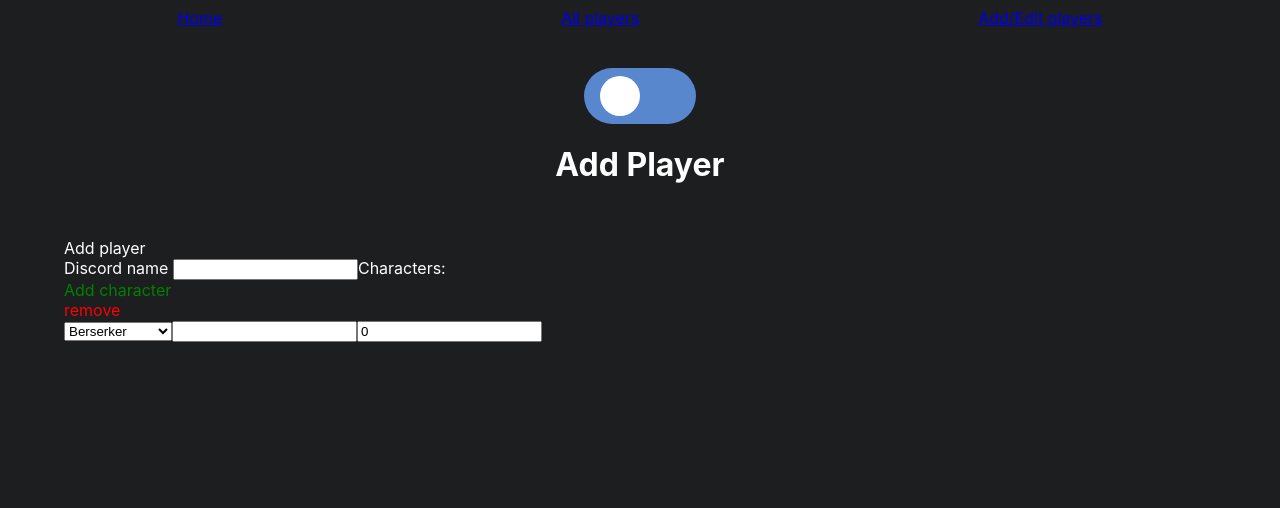
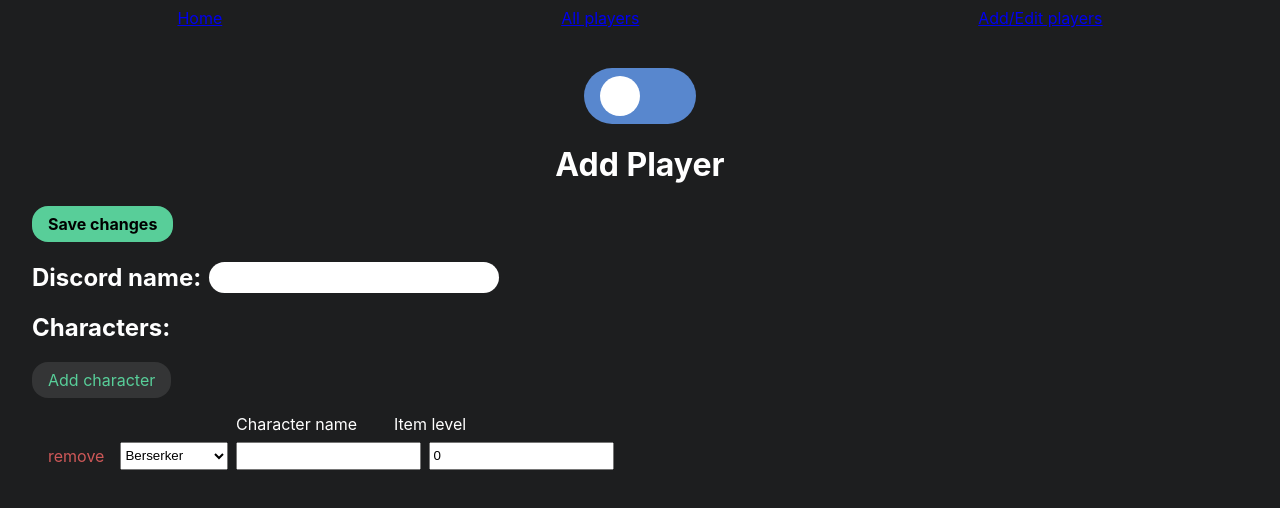
Before and after one commit to NamesRunOut/la-raids, a React (Create React App) app: page /addPlayer in a window 1280 px wide. Both pictures are taken after a click on the element "Add character". Shown: the top 508 px of the page. Built offline with nearby package versions, Linux system fonts and the light colour scheme.

Commit message:
add and edit working

```diff
--- a/src/pages/AddPlayer/components/AddPlayer.tsx
+++ b/src/pages/AddPlayer/components/AddPlayer.tsx
@@ -3,18 +3,10 @@ import {addPlayer as addPlayerToDB, character_class} from "../../../firebase/uti
 import {db} from "../../../firebase/init";
 import styled from "styled-components";
 import {classData} from "../../../data/classData";
+import {Add, Character, Header, Input, Remove, Save } from "./styles";
 
 const Wrapper = styled.div`
-  padding: 2rem;
   color: white;
-`
-
-const Add = styled.div`
-  color: green;
-`
-
-const Remove = styled.div`
-  color: red;
 `
 
 const AddPlayer = () => {
@@ -23,8 +15,7 @@ const AddPlayer = () => {
         characters: []
     })
 
-    const addPlayer = () => {
-        console.log(player.characters)
+    const saveChanges = () => {
         let tmp = player
         for (let i=0;i<tmp.characters.length;i++){
             tmp.characters[i] = {
@@ -83,20 +74,27 @@ const AddPlayer = () => {
 
     return (
         <Wrapper>
-            <div onClick={addPlayer}>Add player</div>
-            Discord name <input value={player.name} onChange={e => setPlayer({...player, name: e.target.value})} />
-            Characters:
+            <Save onClick={saveChanges}>Save changes</Save>
+            <Header>Discord name: <Input value={player.name} onChange={e => setPlayer({...player, name: e.target.value})} /></Header>
+
+            <Header>Characters:</Header>
             <Add onClick={addCharacter}>Add character</Add>
 
+            <Character>
+                <div style={{width: "70px"}}/>
+                <div style={{width: "110px"}}/>
+                <div style={{width: "150px"}}>Character name</div>
+                <div style={{width: "150px"}}>Item level</div>
+            </Character>
             {player.characters.map((char: any) =>
-                <div key={char.id}>
+                <Character key={char.id}>
                     <Remove onClick={() => removeCharacter(char)}>remove</Remove>
                     <select value={char.class || character_class[character_class.Berserker]} onChange={(e) => changeClass(e, char.id)}>
                         {Object.keys(classData).map((spec: any) => <option key={`${char.id}-${spec}`} value={spec}>{spec}</option>)}
                     </select>
                     <input value={char.name} onChange={e => changeName(e, char.id)} />
                     <input type="number" value={char.ilvl} onChange={e => changeIlvl(e, char.id)} />
-                </div>
+                </Character>
             )}
         </Wrapper>
     );
--- a/src/pages/AddPlayer/components/EditPlayer.tsx
+++ b/src/pages/AddPlayer/components/EditPlayer.tsx
@@ -5,18 +5,10 @@ import styled from "styled-components";
 import {player as playerI} from "../../../firebase/utils";
 import {collection, doc, Firestore, getDoc, getDocs, query, setDoc, where} from "firebase/firestore";
 import {classData} from "../../../data/classData";
+import {Add, Character, Header, Input, PlayerSelect, Remove, Save} from "./styles";
 
 const Wrapper = styled.div`
-  padding: 2rem;
   color: white;
-`
-
-const Add = styled.div`
-  color: green;
-`
-
-const Remove = styled.div`
-  color: red;
 `
 
 const getPlayerId = async (db: Firestore, playerName: string) => {
@@ -129,24 +121,32 @@ const EditPlayer = () => {
 
     return (
         <Wrapper>
-            <select value={player.origName} onChange={changePlayer}>
-                {allPlayers.map((p: any) => <option key={p.origName} value={p.name}>{p.name}</option>)}
-            </select>
+            <Header>
+                <Save onClick={saveChanges}>Save changes</Save>
+                <PlayerSelect value={player.origName} onChange={changePlayer}>
+                    {allPlayers.map((p: any) => <option key={p.origName} value={p.name}>{p.name}</option>)}
+                </PlayerSelect>
+            </Header>
 
-            <div onClick={saveChanges}>Save changes</div>
-            Discord name <input value={player.name} onChange={e => setPlayer({...player, name: e.target.value})} />
-            Characters:
+            <Header>Discord name <Input value={player.name} onChange={e => setPlayer({...player, name: e.target.value})} /></Header>
+            <Header>Characters:</Header>
             <Add onClick={addCharacter}>Add character</Add>
 
+            <Character>
+                <div style={{width: "70px"}}/>
+                <div style={{width: "110px"}}/>
+                <div style={{width: "150px"}}>Character name</div>
+                <div style={{width: "150px"}}>Item level</div>
+            </Character>
             {player.characters?.map((char: any) =>
-                <div key={char.id}>
+                <Character key={char.id}>
                     <Remove onClick={() => removeCharacter(char)}>remove</Remove>
                     <select value={char.class || character_class[character_class.Berserker]} onChange={(e) => changeClass(e, char.id)}>
-                        {Object.keys(classData).map((spec: any) => <option key={`${char.name}-${spec}`} value={spec}>{spec}</option>)}
+                        {Object.keys(classData).map((spec: any) => <option key={char.name+spec} value={spec}>{spec}</option>)}
                     </select>
                     <input value={char.name} onChange={e => changeName(e, char.id)} />
                     <input type="number" value={char.ilvl} onChange={e => changeIlvl(e, char.id)} />
-                </div>
+                </Character>
             )}
         </Wrapper>
     );
--- /dev/null
+++ b/src/pages/AddPlayer/components/styles.ts
@@ -0,0 +1,69 @@
+import styled from "styled-components";
+
+export const Add = styled.div`
+  color: #58ce99;
+  background: rgba(255,255,255,0.1);
+  width: max-content;
+  padding: 0.5rem 1rem;
+  border-radius: 1rem;
+  margin-bottom: 1rem;
+
+  :hover {
+    color: #327959;
+  }
+`
+
+export const Remove = styled.div`
+  color: #ce5858;
+  width: max-content;
+  padding: 0.25rem 0.5rem;
+  border-radius: 1rem;
+
+  :hover {
+    color: #793232;
+  }
+`
+
+export const Save = styled.div`
+  padding: 0.5rem 1rem;
+  background: #58ce99;
+  color: black;
+  font-weight: bold;
+  border-radius: 1rem;
+  width: max-content;
+  font-size: 1rem;
+
+  :hover {
+    background: #327959;
+  }
+`
+
+export const Header = styled.h2`
+  display: flex;
+  justify-content: flex-start;
+  align-items: center;
+  gap: 0.5rem;
+  //padding: 1rem 0;
+`
+
+export const Input = styled.input`
+  border: none;
+  border-radius: 1rem;
+  font-size: 0.85em;
+  padding: 0.25rem 0.75rem;
+`
+
+export const Character = styled.div`
+  display: grid;
+  grid-template-columns: max-content min-content min-content min-content;
+  gap: 0.5rem;
+  flex-wrap: wrap;
+  margin: 0.5rem;
+`
+
+export const PlayerSelect = styled.select`
+  font-size: 1rem;
+  border: none;
+  padding: 0.5rem 0.5rem;
+  border-radius: 0.5rem;
+`
```
